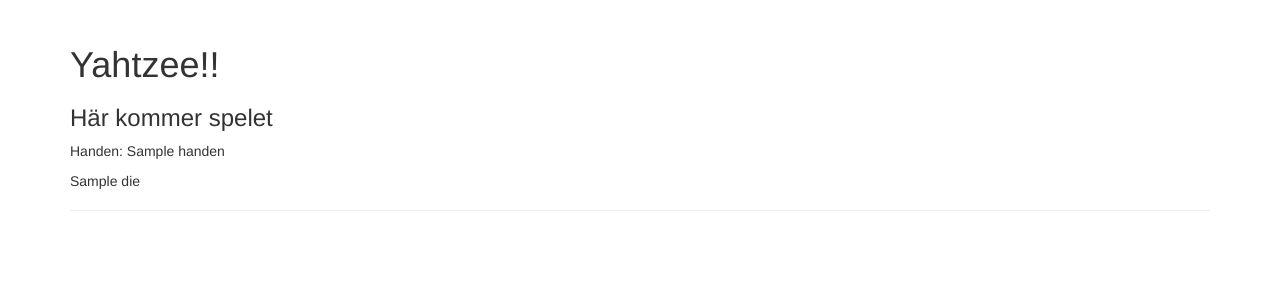
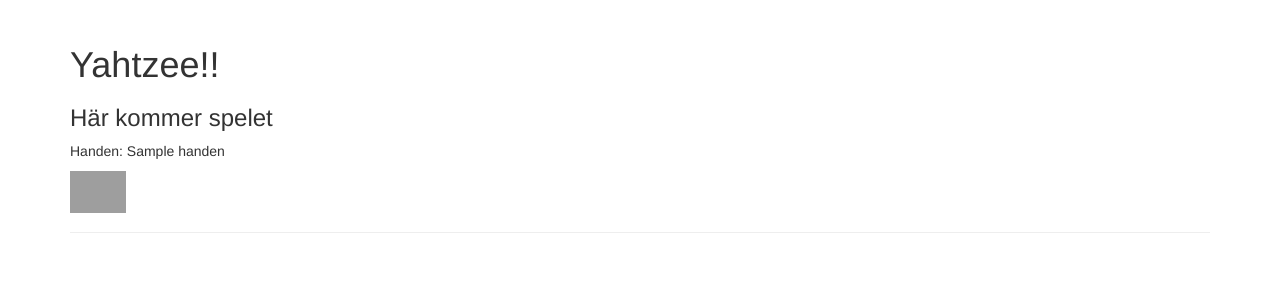
Before and after one commit to mahlen007/oopython, a Flask app: template kmom02/yahtzee1/templates/index.html in a window 1280 px wide. Shown: the part 51-351 px from the top of the page. Run offline with Flask 3, Linux system fonts and the light colour scheme; the template is opened without the code that fills it: most values are stand-ins (such as "Sample title", 1, 10 or a date in 2020); some libraries are stand-ins or nearby versions; grey boxes are pictures that could not be loaded.

Commit message:
y webb klar?

```diff
--- a/kmom02/yahtzee1/app.py
+++ b/kmom02/yahtzee1/app.py
@@ -22,13 +22,7 @@
 def main():
     """ Main route """
     hand1=Hand()
-    die_list=hand1.dice_name().split(", ")
-    die1=die_list[0]
-    die1=die_list[0]
-    die1=die_list[0]
-    die1=die_list[0]
-    die1=die_list[0]
-    return render_template("index.html",handen=hand1)#,die1=die_list[0]+'.png',die2=die_list[1]+'.png',die3=die_list[2]+'.png',die4=die_list[3]+'.png',die5=die_list[4]+'.png')
+    return render_template("index.html",handen=hand1)
 
 if __name__ == "__main__":
     app.run()
--- a/kmom02/yahtzee1/src/die.py
+++ b/kmom02/yahtzee1/src/die.py
@@ -3,7 +3,7 @@
 class Die():
     MIN_ROLL_VALUE = 1
     MAX_ROLL_VALUE = 6
-    _value=1
+    #_value=1
 
     def __init__(self,value=None):
         #print(Die.MAX_ROLL_VALUE)
--- a/kmom02/yahtzee1/src/hand.py
+++ b/kmom02/yahtzee1/src/hand.py
@@ -1,9 +1,10 @@
 from src.die import Die
 
 class Hand():
-    dice=list[Die]
+    #dice=list[Die]
 
     def __init__(self,dice_values=None):
+        self.dice=[]
         for x in range(5):
             #die=Die()
             self.dice.append(Die())
@@ -21,7 +22,7 @@
     def __str__(self):
         strang=""
         for x in range(5):
-            die=self.list[x]
+            die=self.dice[x]
             strang+=str(die)+", "
         return strang[:len(strang)-2]
 
--- a/kmom02/yahtzee1/templates/index.html
+++ b/kmom02/yahtzee1/templates/index.html
@@ -7,11 +7,8 @@
         <p>Handen: {{handen}}</p>
         <p>
             {% for die in handen.dice%}
-            {{die}}
-            <!--<img src="static/img/{{handen.dice_values}}.png" width="56">-->
-            <!--<img src="{{ url_for('static',filename='img/}}{{die.get_name()}}{{.png') }}" width="56">-->
+                <img src="{{ url_for('static',filename='img/'+die.get_name()+'.png') }}" width="56">
             {% endfor %}
-            <!--<img src="static/img/{{handen.dice_values}}.png" width="56"><img src="static/img/{{die2}}" width="56"><img src="static/img/{{die3}}" width="56"><img src="static/img/{{die4}}" width="56"><img src="static/img/{{die5}}" width="56"></p>-->
     </div>
 </div>
 
```
